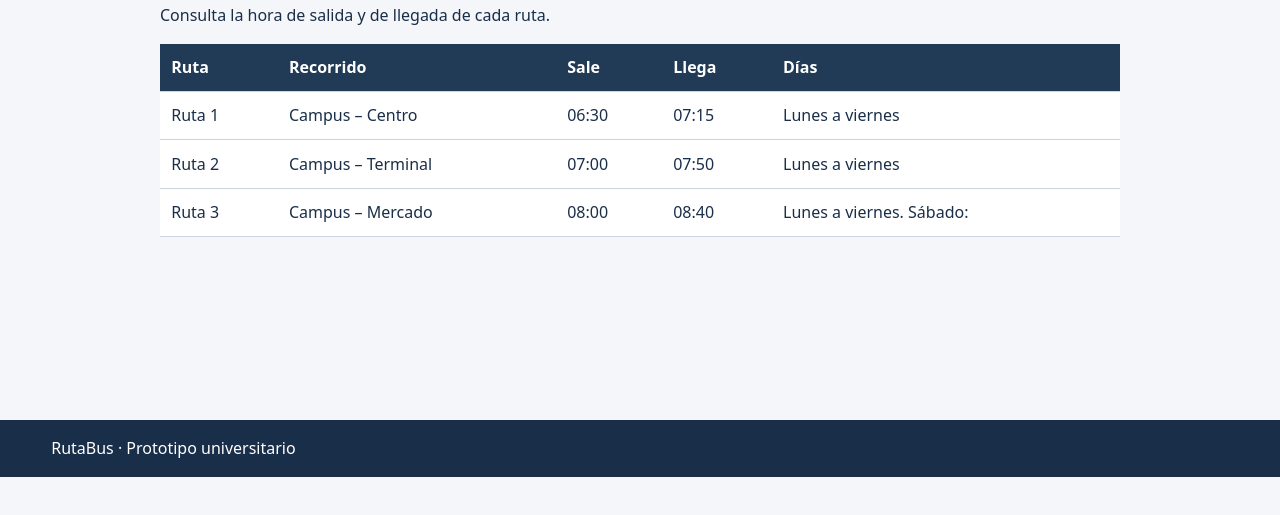
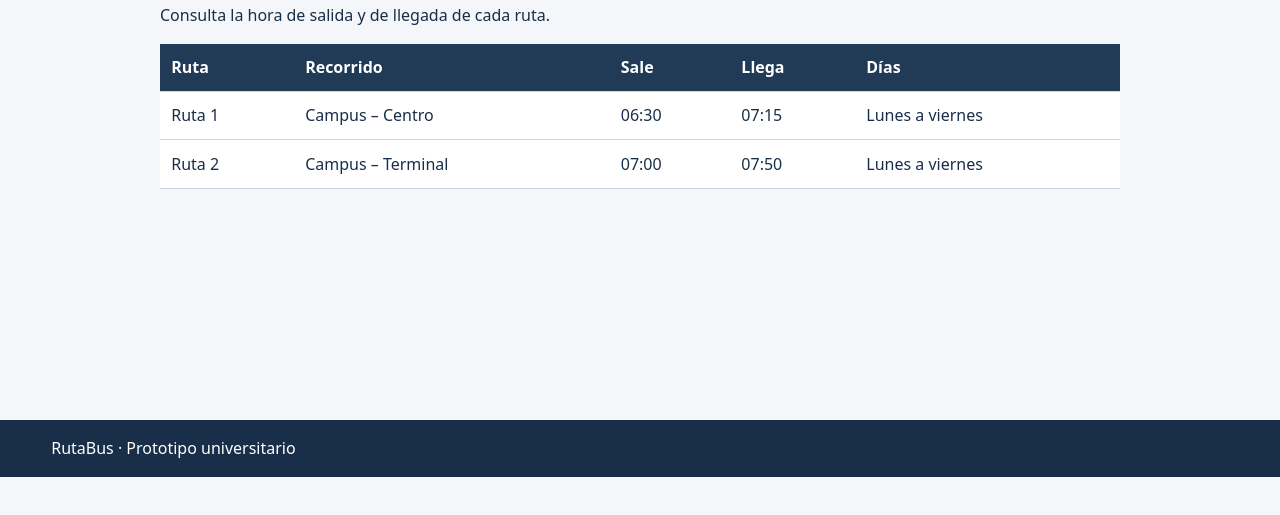
Before and after one commit to crissrdl/rutabus-vega, a plain HTML site: page index.html in a window 1280 px wide. Shown: the part 189-704 px from the top of the page. Drawn offline with Linux system fonts and the light colour scheme.

Commit message:
Revert "Agrega la Ruta 3 con el horario del sábado pendiente"
This reverts commit ec9f9fc5c9f8605690d6f69a48a4335491a6637f.

```diff
--- a/index.html
+++ b/index.html
@@ -4,5 +4,4 @@
 <body><header><strong>RutaBus</strong><nav aria-label="Menú principal"><a href="index.html">Rutas</a> <a href="horarios.html">Horarios</a> <a href="contacto.html">Contacto</a></nav></header>
 <main><h1>Horarios de los buses de la universidad</h1><p>Consulta la hora de salida y de llegada de cada ruta.</p><div class="scroll"><table><thead><tr><th>Ruta</th><th>Recorrido</th><th>Sale</th><th>Llega</th><th>Días</th></tr></thead><tbody>
 <tr><td>Ruta 1</td><td>Campus – Centro</td><td>06:30</td><td>07:15</td><td>Lunes a viernes</td></tr>
-<tr><td>Ruta 2</td><td>Campus – Terminal</td><td>07:00</td><td>07:50</td><td>Lunes a viernes</td></tr>
-<tr><td>Ruta 3</td><td>Campus – Mercado</td><td>08:00</td><td>08:40</td><td>Lunes a viernes. Sábado: </td></tr></tbody></table></div></main><footer>RutaBus · Prototipo universitario</footer></body></html>
+<tr><td>Ruta 2</td><td>Campus – Terminal</td><td>07:00</td><td>07:50</td><td>Lunes a viernes</td></tr></tbody></table></div></main><footer>RutaBus · Prototipo universitario</footer></body></html>
```
